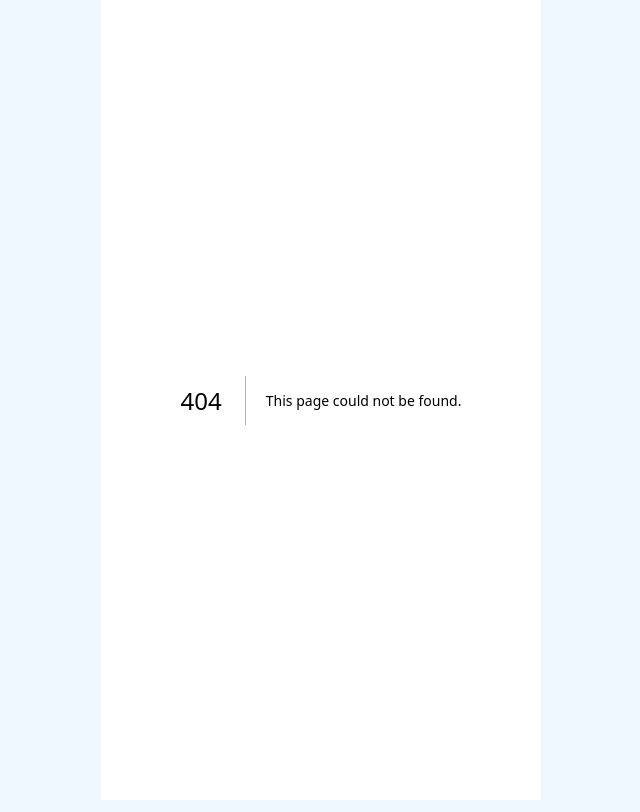
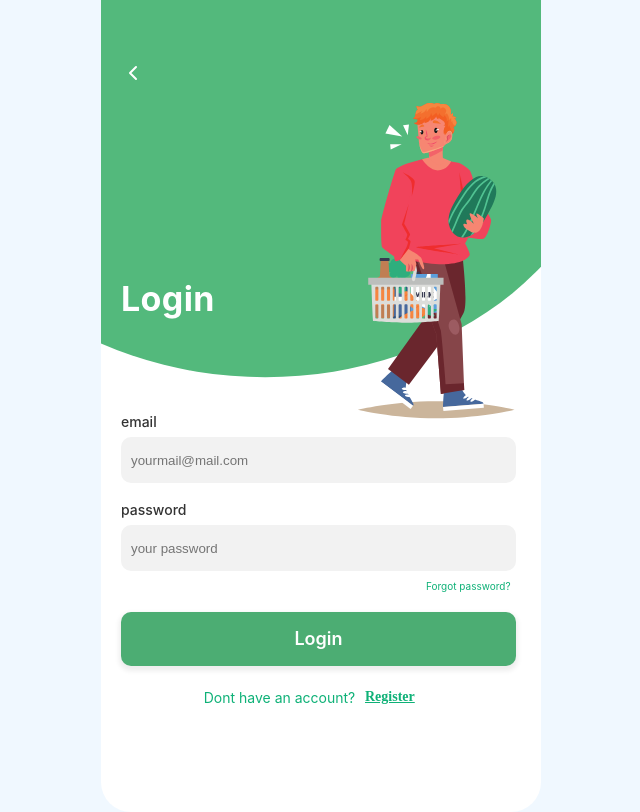
Before and after one commit to sabeloeric/ciaochow, a Next.js app: page /login in a window 1280 px wide. Before the commit this address had no page. Shown: the whole page, without its empty margins (319-959 px from the left). Built offline with nearby package versions, Linux system fonts and the light colour scheme.

Commit message:
add register screen

```diff
--- /dev/null
+++ b/src/pages/login.js
@@ -0,0 +1,83 @@
+import Head from 'next/head';
+import styles from '@/styles/Login.module.css';
+import Image from 'next/image';
+import { useForm } from 'react-hook-form';
+import Link from 'next/link'
+
+export default function Login() {
+  const {
+    register,
+    handleSubmit,
+    watch,
+    formState: { errors },
+  } = useForm();
+
+  console.log({ errors });
+
+  const onSubmit = (data) => console.log(data);
+
+  return (
+    <>
+      <Head>
+        <title>CiaoChow - Login</title>
+        <meta name='viewport' content='width=device-width, initial-scale=1' />
+        <link rel='icon' href='/favicon.svg' />
+      </Head>
+      <main className={`${styles.loginBackground} appWrap`}>
+        <Image
+          src='/images/welcome/ellipse.svg'
+          width={100}
+          height={100}
+          alt='CiaoChow'
+          className='backgrounImage'
+        />
+        <Image
+          src='/images/back-arrow.svg'
+          width={100}
+          height={100}
+          alt='back icon'
+          className='backIcon'
+        />
+        <div className={styles.loginTitle}>Login</div>
+        <Image
+          src='/images/login/charactor.svg'
+          width={100}
+          height={100}
+          alt='back icon'
+          className={styles.charactor}
+        />
+        <form className={styles.loginForm} onSubmit={handleSubmit(onSubmit)}>
+          <label className={styles.emailLabel} htmlFor='email'>
+            email
+          </label>
+          <input
+            className={styles.emailInput}
+            placeholder='yourmail@mail.com'
+            {...register('email', { required: true })}
+          />
+          {errors.email && (
+            <span className={styles.error}>This field is required</span>
+          )}
+          <label className={styles.passwordLabel} htmlFor='password'>
+            password
+          </label>
+          <input
+            className={styles.passwordInput}
+            placeholder='your password'
+            type='password'
+            {...register('password', { required: true })}
+          />
+          <Link className={styles.forgotPassword} href='/register'>Forgot password?</Link>
+          {errors.password && (
+            <span className={styles.error}>This field is required</span>
+          )}
+          <span className={styles.registerLink}>Dont have an account? </span>
+          <Link className={styles.registerLinkText} href='/register'>
+            Register
+          </Link>
+          <input className={styles.loginButton} type='submit' value='Login'/>
+        </form>
+      </main>
+    </>
+  );
+}
--- /dev/null
+++ b/src/styles/Login.module.css
@@ -0,0 +1,163 @@
+.loginBackground {
+    background-color: white;
+}
+
+.loginTitle {
+    position: absolute;
+    width: 143px;
+    height: 41px;
+    left: 20px;
+    top: 278px;
+    font-family: 'Inter';
+    font-style: normal;
+    font-weight: 700;
+    font-size: 34px;
+    line-height: 41px;
+    display: flex;
+    align-items: center;
+    letter-spacing: 0.374px;
+    color: #FFFFFF;
+    z-index: 2;
+}
+
+.charactor {
+    position: absolute;
+    width: 229px;
+    height: 316.3px;
+    left: 221px;
+    top: 103px;
+    z-index: 2;
+}
+
+.emailLabel {
+    position: absolute;
+    width: 36px;
+    height: 17px;
+    left: 20px;
+    top: 413px;
+    font-family: 'Inter';
+    font-style: normal;
+    font-weight: 500;
+    font-size: 14px;
+    line-height: 17px;
+    display: flex;
+    align-items: center;
+    text-align: center;
+    color: #333333;
+}
+
+.emailInput {
+    position: absolute;
+    width: 395px;
+    height: 46px;
+    left: 20px;
+    top: 437px;
+    outline: none;
+    border: none;
+    z-index: 2;
+    padding: 13px 10px;
+    background: #F2F2F2;
+    border-radius: 10px;
+}
+
+
+.passwordLabel {
+    position: absolute;
+    width: 66px;
+    height: 17px;
+    left: 20px;
+    top: 501px;
+    font-family: 'Inter';
+    font-style: normal;
+    font-weight: 500;
+    font-size: 14px;
+    line-height: 17px;
+    display: flex;
+    align-items: center;
+    text-align: center;
+    color: #333333;
+}
+
+.passwordInput {
+    position: absolute;
+    width: 395px;
+    height: 46px;
+    left: 20px;
+    top: 525px;
+    outline: none;
+    border: none;
+    z-index: 2;
+    padding: 13px 10px;
+    background: #F2F2F2;
+    border-radius: 10px;
+}
+
+.forgotPassword {
+    position: absolute;
+    height: 18px;
+    left: 325px;
+    top: 577px;
+    font-family: 'Inter';
+    font-style: normal;
+    font-weight: 400;
+    font-size: 10px;
+    line-height: 18px;
+    display: flex;
+    align-items: center;
+    text-align: center;
+    color: #0EB177;
+    z-index: 2;
+    text-decoration: none;
+}
+
+.loginButton {
+    position: absolute;
+    width: 395px;
+    height: 54px;
+    left: 20px;
+    top: 612px;
+    background: #4CAD73;
+    box-shadow: 0px 3px 5px 2px rgba(0, 0, 0, 0.07);
+    border-radius: 10px;
+    font-family: 'Inter';
+    font-style: normal;
+    font-weight: 600;
+    font-size: 18px;
+    line-height: 22px;
+    outline: none;
+    border: none;
+    cursor: pointer;
+    color: #FFFFFF;
+    z-index: 2;
+}
+
+.registerLink {
+    position: absolute;
+    width: 239px;
+    height: 18px;
+    left: 59px;
+    top: 689px;
+    z-index: 2;
+    text-align: center;
+    font-family: 'Inter';
+    font-style: normal;
+    font-weight: 400;
+    font-size: 14px;
+    line-height: 18px;
+    display: inline;
+    color: #0EB177;
+
+}
+
+.registerLinkText {
+    position: absolute;
+    width: 129px;
+    height: 18px;
+    left: 264px;
+    top: 689px;
+    z-index: 2;
+    font-size: 14px;
+    font-weight: bold;
+    color: #0EB177;
+    display: inline;
+}
```
Also changed, not shown: public/images/login/charactor.svg (added).
